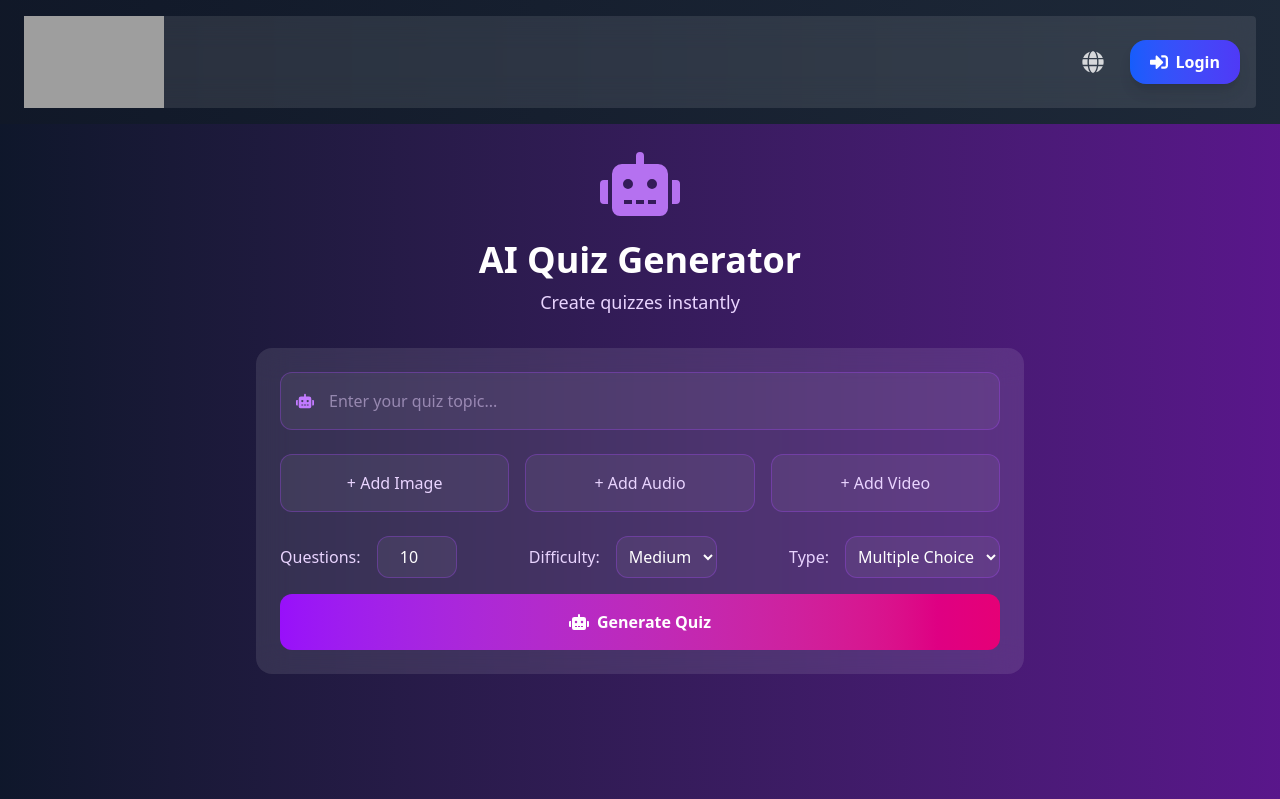
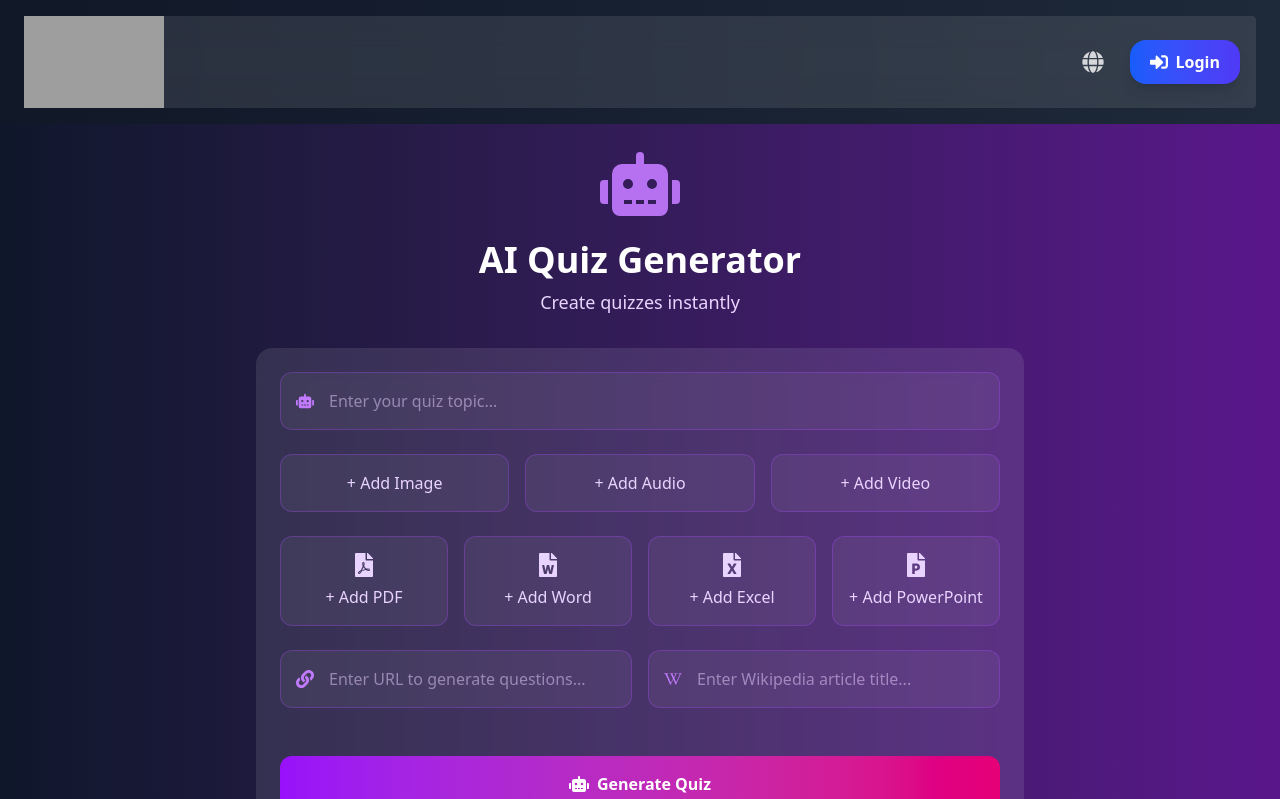
Before and after one commit to senthilnathan-coder/openexam, a React (Vite) app: page /ai-questions in a window 1280 px wide. Shown: the top 799 px of the page. Built offline with nearby package versions, Linux system fonts and the light colour scheme; grey boxes are pictures that could not be loaded.

Commit message:
tuesday 20-05-2025

```diff
--- a/src/Pages/Paginations/Aiquestions.jsx
+++ b/src/Pages/Paginations/Aiquestions.jsx
@@ -1,6 +1,6 @@
 import React, { useState, useEffect } from 'react';
-import { FaRobot, FaSpinner } from 'react-icons/fa';
-import { MdSettings } from 'react-icons/md';
+import { FaRobot, FaSpinner, FaFilePdf, FaFileWord, FaFileExcel, FaFilePowerpoint, FaLink, FaWikipediaW } from 'react-icons/fa';
+import { MdSettings, MdCloudUpload } from 'react-icons/md';
 import { ToastContainer, toast } from 'react-toastify';
 // import 'react-toastify/dist/ReactToastify.css';
 
@@ -18,6 +18,11 @@ const Aiquestions = () => {
   const [selectedAudio, setSelectedAudio] = useState(null);
   const [selectedVideo, setSelectedVideo] = useState(null);
 
+  const [selectedPdf, setSelectedPdf] = useState(null);
+  const [selectedWord, setSelectedWord] = useState(null);
+  const [selectedExcel, setSelectedExcel] = useState(null);
+  const [selectedPpt, setSelectedPpt] = useState(null);
+
   const [questions, setQuestions] = useState([]);
   const [showQuestions, setShowQuestions] = useState(false);
   const [isGenerating, setIsGenerating] = useState(false);
@@ -26,6 +31,29 @@ const Aiquestions = () => {
   const [score, setScore] = useState(0);
   const [timeLeft, setTimeLeft] = useState(60); // 1 minutes in seconds
   const [timerActive, setTimerActive] = useState(false);
+
+  // Add FileUploadCard component
+  const FileUploadCard = ({ type, icon: Icon, accept, selected, setSelected }) => (
+    <div className="relative group">
+      <input
+        type="file"
+        accept={accept}
+        onChange={(e) => handleFileUpload(e.target.files[0], type, setSelected)}
+        className="hidden"
+        id={`${type}-upload`}
+      />
+      <label
+        htmlFor={`${type}-upload`}
+        className="block p-4 bg-white/5 border border-purple-500/30 rounded-xl
+          text-purple-200 cursor-pointer hover:bg-white/10 transition-all"
+      >
+        <div className="flex flex-col items-center gap-2">
+          <Icon className="text-2xl" />
+          <span>{selected ? `✓ ${type} Selected` : `+ Add ${type}`}</span>
+        </div>
+      </label>
+    </div>
+  );
 
   const handleAnswerSelect = (questionIndex, answer) => {
     if (!showResults && timeLeft > 0) { // Only allow selection if quiz is not finished and time remains
@@ -75,9 +103,22 @@ const Aiquestions = () => {
     }
   };
 
+  // Add file upload handlers
+  const handleFileUpload = (file, type, setterFunction) => {
+    if (file && validateFile(file, type)) {
+      setterFunction(file);
+      toast.success(`${type} file selected successfully`);
+    } else {
+      toast.error(`Invalid ${type} file`);
+    }
+  };
+
+  // Update handleGenerate to include new file types
   const handleGenerate = async () => {
-    if (!formData.topic && !selectedImage && !selectedAudio && !selectedVideo) {
-      toast.error('Please enter a topic or upload media content');
+    if (!formData.topic && !selectedImage && !selectedAudio && !selectedVideo &&
+      !selectedPdf && !selectedWord && !selectedExcel && !selectedPpt &&
+      !formData.url && !formData.wikipediaTitle) {
+      toast.error('Please provide some content to generate questions');
       return;
     }
 
@@ -246,51 +287,88 @@ const Aiquestions = () => {
                 </div>
               </div>
 
-              {/* Questions Count Input */}
+              {/* Enhanced File Upload Grid */}
+              <div className="grid grid-cols-1 md:grid-cols-4 gap-4">
+                {/* Existing uploads */}
+                <FileUploadCard
+                  type="PDF"
+                  icon={FaFilePdf}
+                  accept=".pdf"
+                  selected={selectedPdf}
+                  setSelected={setSelectedPdf}
+                />
+                <FileUploadCard
+                  type="Word"
+                  icon={FaFileWord}
+                  accept=".doc,.docx"
+                  selected={selectedWord}
+                  setSelected={setSelectedWord}
+                />
+                <FileUploadCard
+                  type="Excel"
+                  icon={FaFileExcel}
+                  accept=".xls,.xlsx"
+                  selected={selectedExcel}
+                  setSelected={setSelectedExcel}
+                />
+                <FileUploadCard
+                  type="PowerPoint"
+                  icon={FaFilePowerpoint}
+                  accept=".ppt,.pptx"
+                  selected={selectedPpt}
+                  setSelected={setSelectedPpt}
+                />
+              </div>
 
-              <div className="flex items-center justify-between space-x-4 mb-4">
-                <div className="flex items-center space-x-4">
-                  <label className="text-purple-200">Questions:</label>
+              {/* URL and Wikipedia Inputs */}
+              <div className="grid grid-cols-1 md:grid-cols-2 gap-4">
+                <div className="relative">
                   <input
-                    type="number"
-                    value={formData.count}
-                    onChange={(e) =>
-                      setFormData({
-                        ...formData,
-                        count: Math.min(10, Math.max(1, parseInt(e.target.value) || 10)),
-                      })
-                    }
-                    className="w-20 p-2 bg-white/5 border border-purple-500/30 rounded-xl text-white text-center outline-none"
-                    min="1"
-                    max="10"
+                    type="url"
+                    placeholder="Enter URL to generate questions..."
+                    value={formData.url}
+                    onChange={(e) => setFormData({ ...formData, url: e.target.value })}
+                    className="w-full p-4 pl-12 bg-white/5 border border-purple-500/30 rounded-xl
+                      text-white placeholder-purple-200/50 focus:outline-none focus:border-purple-500"
                   />
+                  <FaLink className="absolute left-4 top-1/2 transform -translate-y-1/2 text-purple-400 text-lg" />
                 </div>
-
-                <div className="flex items-center space-x-4">
-                  <label className="text-purple-200">Difficulty:</label>
-                  <select
-                    value={formData.difficulty}
-                    onChange={(e) => setFormData({ ...formData, difficulty: e.target.value })}
-                    className="p-2 bg-white/5 border border-purple-500/30 rounded-xl text-white focus:outline-none cursor-pointer"
-                  >
-                    <option className='text-blue-500' value="easy">Easy</option>
-                    <option className='text-blue-500' value="medium">Medium</option>
-                    <option className='text-blue-500' value="hard">Hard</option>
-                  </select>
-                </div>
-
-                <div className="flex items-center space-x-4">
-                  <label className="text-purple-200">Type:</label>
-                  <select
-                    value={formData.questionType}
-                    onChange={(e) => setFormData({ ...formData, questionType: e.target.value })}
-                    className="p-2 bg-white/5 border border-purple-500/30 rounded-xl text-white focus:outline-none cursor-pointer"
-                  >
-                    <option className='text-blue-500' value="mcq">Multiple Choice</option>
-                    <option className='text-blue-500' value="true_false">True/False</option>
-                  </select>
+                <div className="relative">
+                  <input
+                    type="text"
+                    placeholder="Enter Wikipedia article title..."
+                    value={formData.wikipediaTitle}
+                    onChange={(e) => setFormData({ ...formData, wikipediaTitle: e.target.value })}
+                    className="w-full p-4 pl-12 bg-white/5 border border-purple-500/30 rounded-xl
+                      text-white placeholder-purple-200/50 focus:outline-none focus:border-purple-500"
+                  />
+                  <FaWikipediaW className="absolute left-4 top-1/2 transform -translate-y-1/2 text-purple-400 text-lg" />
                 </div>
               </div>
+
+              {/* Source Type Indicators */}
+              <div className="flex flex-wrap gap-2">
+                {[
+                  { condition: selectedPdf, label: 'PDF', color: 'red' },
+                  { condition: selectedWord, label: 'Word', color: 'blue' },
+                  { condition: selectedExcel, label: 'Excel', color: 'green' },
+                  { condition: selectedPpt, label: 'PowerPoint', color: 'orange' },
+                  { condition: formData.url, label: 'URL', color: 'purple' },
+                  { condition: formData.wikipediaTitle, label: 'Wikipedia', color: 'cyan' }
+                ].map((source, index) => (
+                  source.condition && (
+                    <span
+                      key={index}
+                      className={`px-3 py-1 rounded-full text-sm bg-${source.color}-500/20
+                        text-${source.color}-300 flex items-center gap-1`}
+                    >
+                      <span>•</span>
+                      {source.label}
+                    </span>
+                  )
+                ))}
+              </div>
+
               {/* Generate Button */}
               <button
                 onClick={handleGenerate}
--- a/src/components/Header.jsx
+++ b/src/components/Header.jsx
@@ -11,6 +11,16 @@ const Header = () => {
     const { user, logout } = useAuth();
     const [selectedCountry, setSelectedCountry] = useState({ value: 'US', label: '🇺🇸 English (US)' });
     const [showProfileMenu, setShowProfileMenu] = useState(false);
+
+    // Add handleDashboardClick function
+    const handleDashboardClick = () => {
+        if (user) {
+            setShowProfileMenu(false);
+            navigate('userdashboard');
+        } else {
+            navigate('/login');
+        }
+    };
 
     const countryOptions = [
         { value: 'US', label: '🇺🇸 English (US)', region: 'North America' },
@@ -168,9 +178,12 @@ const Header = () => {
                                 >
                                     {user.profile ? (
                                         <img
-                                            src={user.profile}
+                                            src={typeof user.profile === 'string' ? user.profile : user.profile.toString()}
                                             alt="Profile"
                                             className="w-8 h-8 rounded-full object-cover"
+                                            onError={(e) => {
+                                                e.target.src = `https://ui-avatars.com/api/?name=${encodeURIComponent(user.full_name)}&background=random&size=200`;
+                                            }}
                                         />
                                     ) : (
                                         <FaUserCircle className="text-2xl text-white/80" />
@@ -178,10 +191,11 @@ const Header = () => {
                                     <span className="text-white/80">{user.full_name}</span>
                                 </button>
 
+
                                 {showProfileMenu && (
                                     <div className="absolute right-0 mt-2 w-48 bg-gray-800 rounded-xl shadow-lg py-1 border border-white/10">
                                         <button
-                                            onClick={() => navigate('/userdashboard')}
+                                            onClick={handleDashboardClick}
                                             className="flex items-center gap-2 px-4 py-2 text-white/80 hover:bg-white/10 w-full text-left"
                                         >
                                             <FaTachometerAlt />
```
Also changed, not shown: src/Pages/User/Dashboard.jsx (+33 -34 lines), src/context/AuthContext.jsx (+77 -22 lines).
